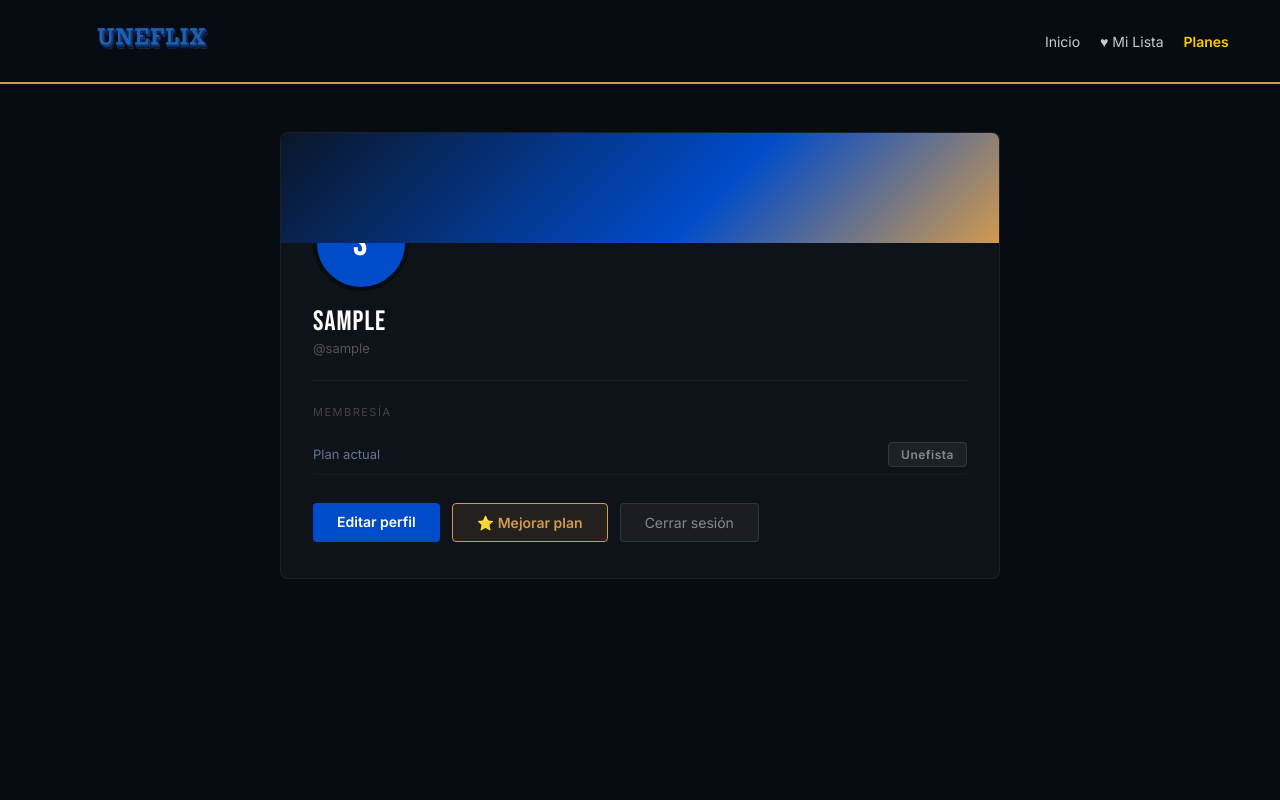
After one commit to carlosalsa-py/uneflix2, a Django app: page /users/perfil/ in a window 1280 px wide. The commit adds this page. Run offline with Django 5.2, Linux system fonts and the light colour scheme; the visitor is signed in with stand-in values (Sample User, id 1); parts of the project's set-up code (start-up, migrations or seed data) failed here and were passed over.

Commit message:
perfiles de usuario 0.1

```diff
--- /dev/null
+++ b/users/templates/users/perfil.html
@@ -0,0 +1,324 @@
+{% load static %}
+<!DOCTYPE html>
+<html lang="es">
+<head>
+    <link rel="icon" type="image/x-icon" href="{% static 'images/Untitled-04-de-junio-de-2026-a-las-16.01.06-_1_.ico' %}">
+    <meta charset="UTF-8">
+    <meta name="viewport" content="width=device-width, initial-scale=1.0">
+    <title>{{ perfil_user.display_name|default:perfil_user.username }} — Uneflix</title>
+    <link href="https://fonts.googleapis.com/css2?family=Bebas+Neue&family=Inter:wght@300;400;500;600&display=swap" rel="stylesheet">
+    <style>
+        :root {
+            --bg-dark: #070b12;
+            --unefa-blue: #004bca;
+            --unefa-bronze: #d19a4e;
+            --unefa-yellow: #ffcc00;
+        }
+
+        * { margin: 0; padding: 0; box-sizing: border-box; }
+
+        body {
+            background-color: var(--bg-dark);
+            font-family: 'Inter', sans-serif;
+            color: white;
+            min-height: 100vh;
+        }
+
+        /* LOGO IMAGEN */
+        .logo {
+            display: inline-block;
+            width: 200px;
+            height: 50px;
+            background-image: url("{% static 'images/logo.png' %}");
+            background-size: contain;
+            background-repeat: no-repeat;
+            background-position: center;
+            text-indent: -9999px;
+            overflow: hidden;
+            line-height: 0;
+            color: transparent !important;
+            text-decoration: none;
+        }
+        .logo span { display: none; }
+
+        nav {
+            background: var(--bg-dark);
+            border-bottom: 2px solid var(--unefa-bronze);
+            padding: 16px 4%;
+            display: flex;
+            justify-content: space-between;
+            align-items: center;
+            width: 100%;
+        }
+
+        .nav-right {
+            display: flex;
+            align-items: center;
+            gap: 20px;
+        }
+
+        .nav-right a {
+            color: #ccc;
+            text-decoration: none;
+            font-size: 14px;
+            transition: color 0.2s;
+        }
+
+        .nav-right a:hover { color: var(--unefa-bronze); }
+
+        /* CONTENIDO */
+        .page-wrapper {
+            max-width: 760px;
+            margin: 0 auto;
+            padding: 48px 20px 80px;
+        }
+
+        /* CARD */
+        .profile-card {
+            background: rgba(255,255,255,0.03);
+            border-radius: 8px;
+            border: 1px solid rgba(255,255,255,0.06);
+            overflow: hidden;
+        }
+
+        /* Banner */
+        .profile-banner {
+            height: 110px;
+            background: linear-gradient(135deg, #0a1628 0%, var(--unefa-blue) 60%, var(--unefa-bronze) 100%);
+            position: relative;
+        }
+
+        /* Body */
+        .profile-body {
+            padding: 0 32px 36px;
+        }
+
+        /* Avatar */
+        .avatar-wrap {
+            margin-top: -48px;
+            margin-bottom: 14px;
+        }
+
+        .avatar-img, .avatar-placeholder {
+            width: 96px;
+            height: 96px;
+            border-radius: 50%;
+            border: 4px solid var(--bg-dark);
+            object-fit: cover;
+            display: block;
+        }
+
+        .avatar-placeholder {
+            background: var(--unefa-blue);
+            display: flex;
+            align-items: center;
+            justify-content: center;
+            font-family: 'Bebas Neue', sans-serif;
+            font-size: 38px;
+            letter-spacing: 2px;
+            color: white;
+        }
+
+        .display-name {
+            font-family: 'Bebas Neue', sans-serif;
+            font-size: 28px;
+            letter-spacing: 1px;
+            margin-bottom: 2px;
+        }
+
+        .username-tag {
+            font-size: 13px;
+            color: #555;
+            margin-bottom: 24px;
+        }
+
+        /* Separador */
+        hr {
+            border: none;
+            border-top: 1px solid rgba(255,255,255,0.06);
+            margin: 0 0 24px;
+        }
+
+        .section-label {
+            font-size: 11px;
+            text-transform: uppercase;
+            letter-spacing: 1.5px;
+            color: #444;
+            margin-bottom: 14px;
+        }
+
+        /* Filas de info */
+        .info-row {
+            display: flex;
+            justify-content: space-between;
+            align-items: center;
+            padding: 12px 0;
+            border-bottom: 1px solid rgba(255,255,255,0.04);
+        }
+        .info-row:last-of-type { border-bottom: none; }
+
+        .info-label {
+            font-size: 13px;
+            color: #66748f;
+        }
+
+        .info-value {
+            font-size: 14px;
+            font-weight: 500;
+            color: #ddd;
+        }
+
+        /* Badges de plan */
+        .badge {
+            padding: 4px 12px;
+            border-radius: 4px;
+            font-size: 12px;
+            font-weight: 700;
+            letter-spacing: 0.5px;
+        }
+        .badge-free   { background: rgba(255,255,255,0.06); color: #888; border: 1px solid rgba(255,255,255,0.1); }
+        .badge-medium { background: rgba(0,75,202,0.2); color: #6fa3ff; border: 1px solid var(--unefa-blue); }
+        .badge-premium{ background: rgba(209,154,78,0.15); color: var(--unefa-bronze); border: 1px solid var(--unefa-bronze); }
+        .badge-pending{ background: rgba(255,180,0,0.1); color: #ffb400; border: 1px solid #ffb400; }
+
+        /* Botones */
+        .btn-row {
+            display: flex;
+            gap: 12px;
+            margin-top: 28px;
+            flex-wrap: wrap;
+        }
+
+        .btn-primary {
+            background: var(--unefa-blue);
+            color: white;
+            text-decoration: none;
+            padding: 10px 24px;
+            border-radius: 4px;
+            font-size: 14px;
+            font-weight: 600;
+            transition: background 0.2s;
+            border: none;
+            cursor: pointer;
+            font-family: 'Inter', sans-serif;
+        }
+        .btn-primary:hover { background: var(--unefa-bronze); color: black; }
+
+        .btn-secondary {
+            background: rgba(255,255,255,0.05);
+            color: #888;
+            text-decoration: none;
+            padding: 10px 24px;
+            border-radius: 4px;
+            font-size: 14px;
+            border: 1px solid rgba(255,255,255,0.1);
+            transition: all 0.2s;
+        }
+        .btn-secondary:hover { color: white; border-color: rgba(255,255,255,0.3); }
+
+        .btn-upgrade {
+            background: rgba(209,154,78,0.1);
+            color: var(--unefa-bronze);
+            text-decoration: none;
+            padding: 10px 24px;
+            border-radius: 4px;
+            font-size: 14px;
+            font-weight: 600;
+            border: 1px solid var(--unefa-bronze);
+            transition: all 0.2s;
+        }
+        .btn-upgrade:hover { background: var(--unefa-bronze); color: black; }
+    </style>
+</head>
+<body>
+
+    <nav>
+        <a href="{% url 'home' %}" class="logo"><span>UNEFLIX</span></a>
+        <div class="nav-right">
+            <a href="{% url 'home' %}">Inicio</a>
+            <a href="{% url 'watchlist' %}">♥ Mi Lista</a>
+            <a href="{% url 'membresias' %}" style="color:var(--unefa-yellow); font-weight:600;">Planes</a>
+        </div>
+    </nav>
+
+    <div class="page-wrapper">
+        <div class="profile-card">
+
+            <div class="profile-banner"></div>
+
+            <div class="profile-body">
+
+                <div class="avatar-wrap">
+                    {% if perfil_user.avatar %}
+                        <img class="avatar-img" src="{{ perfil_user.avatar.url }}" alt="Avatar">
+                    {% else %}
+                        <div class="avatar-placeholder">
+                            {{ perfil_user.display_name|default:perfil_user.username|first|upper }}
+                        </div>
+                    {% endif %}
+                </div>
+
+                <div class="display-name">{{ perfil_user.display_name|default:perfil_user.username }}</div>
+                <div class="username-tag">@{{ perfil_user.username }}</div>
+
+                {% if es_dueno %}
+                <hr>
+                <div class="section-label">Membresía</div>
+
+                {% if membership %}
+                    <div class="info-row">
+                        <span class="info-label">Plan actual</span>
+                        <span class="info-value">
+                            {% if membership.status == 'active' %}
+                                {% if membership.plan == 'free' %}
+                                    <span class="badge badge-free">Unefista</span>
+                                {% elif membership.plan == 'medium' %}
+                                    <span class="badge badge-medium">Cinéfilo</span>
+                                {% elif membership.plan == 'premium' %}
+                                    <span class="badge badge-premium">Zerpanito</span>
+                                {% else %}
+                                    <span class="badge badge-medium">{{ membership.plan }}</span>
+                                {% endif %}
+                            {% else %}
+                                <span class="badge badge-pending">⏳ Pendiente de activación</span>
+                            {% endif %}
+                        </span>
+                    </div>
+
+                    {% if membership.end_date %}
+                    <div class="info-row">
+                        <span class="info-label">Vence el</span>
+                        <span class="info-value">{{ membership.end_date|date:"d/m/Y" }}</span>
+                    </div>
+                    {% endif %}
+
+                    {% if membership.start_date %}
+                    <div class="info-row">
+                        <span class="info-label">Miembro desde</span>
+                        <span class="info-value">{{ membership.start_date|date:"d/m/Y" }}</span>
+                    </div>
+                    {% endif %}
+
+                {% else %}
+                    <div class="info-row">
+                        <span class="info-label">Plan actual</span>
+                        <span class="info-value"><span class="badge badge-free">Unefista</span></span>
+                    </div>
+                {% endif %}
+
+                <div class="btn-row">
+                    <a href="{% url 'perfil_editar' %}" class="btn-primary">Editar perfil</a>
+                    {% if not membership or membership.plan == 'free' %}
+                        <a href="{% url 'membresias' %}" class="btn-upgrade">⭐ Mejorar plan</a>
+                    {% endif %}
+                    <a href="{% url 'logout' %}" class="btn-secondary">Cerrar sesión</a>
+                </div>
+
+                {% endif %}
+
+            </div>
+        </div>
+    </div>
+
+</body>
+</html>
--- a/users/urls.py
+++ b/users/urls.py
@@ -5,9 +5,7 @@ urlpatterns = [
     path('login/', views.login_view, name='login'),
     path('register/', views.register_view, name='register'),
     path('logout/', views.logout_view, name='logout'),
-    path('login/', views.login_view, name='login'),
-    path('register/', views.register_view, name='register'),
-    path('logout/', views.logout_view, name='logout'),
     path('perfil/', views.perfil_view, name='perfil'),
     path('perfil/editar/', views.perfil_editar, name='perfil_editar'),
+    path('perfil/<str:username>/', views.perfil_publico, name='perfil_publico'),
 ]
--- a/users/views.py
+++ b/users/views.py
@@ -1,4 +1,4 @@
-from django.shortcuts import render, redirect
+from django.shortcuts import render, redirect, get_object_or_404
 from django.contrib.auth import authenticate, login, logout
 from django.contrib.auth.forms import AuthenticationForm
 from django.contrib.auth import get_user_model
@@ -45,7 +45,24 @@ def perfil_view(request):
     except Membership.DoesNotExist:
         membership = None
     return render(request, 'users/perfil.html', {
+        'perfil_user': request.user,
         'membership': membership,
+        'es_dueno': True,
+    })
+
+def perfil_publico(request, username):
+    perfil_user = get_object_or_404(User, username=username)
+    es_dueno = request.user.is_authenticated and request.user.username == username
+    membership = None
+    if es_dueno:
+        try:
+            membership = Membership.objects.get(user=perfil_user)
+        except Membership.DoesNotExist:
+            pass
+    return render(request, 'users/perfil.html', {
+        'perfil_user': perfil_user,
+        'membership': membership,
+        'es_dueno': es_dueno,
     })
 
 @login_required(login_url='/users/login/')
@@ -69,24 +86,3 @@ def perfil_editar(request):
         return redirect('perfil')
 
     return render(request, 'users/perfil_editar.html')
-
-def pago(request):
-    plan = request.GET.get('plan', 'medium')
-    precio = request.GET.get('precio', '2.99')
-
-    plan_map = {
-        'Cinephile': 'medium',
-        'Ultra': 'premium',
-    }
-
-    if request.method == 'POST':
-        plan_code = plan_map.get(plan, 'medium')
-        membership, created = Membership.objects.get_or_create(user=request.user)
-        membership.plan = plan_code
-        membership.status = 'pending'
-        membership.save()
-
-    return render(request, 'movies/pago.html', {
-        'plan': plan,
-        'precio': precio,
-    })
```
Also changed, not shown: movies/templates/movies/detail.html (+11 -0 lines), movies/templates/movies/episode_player.html (+11 -0 lines), movies/templates/movies/home.html (+10 -2 lines), movies/templates/movies/membresias.html (+14 -1 lines), movies/templates/movies/player.html (+14 -1 lines), movies/templates/movies/watchlist.html (+11 -1 lines), users/templates/users/perfil_editar.html (added, +182 -0 lines), media/avatars/Firewolf.png (added).
